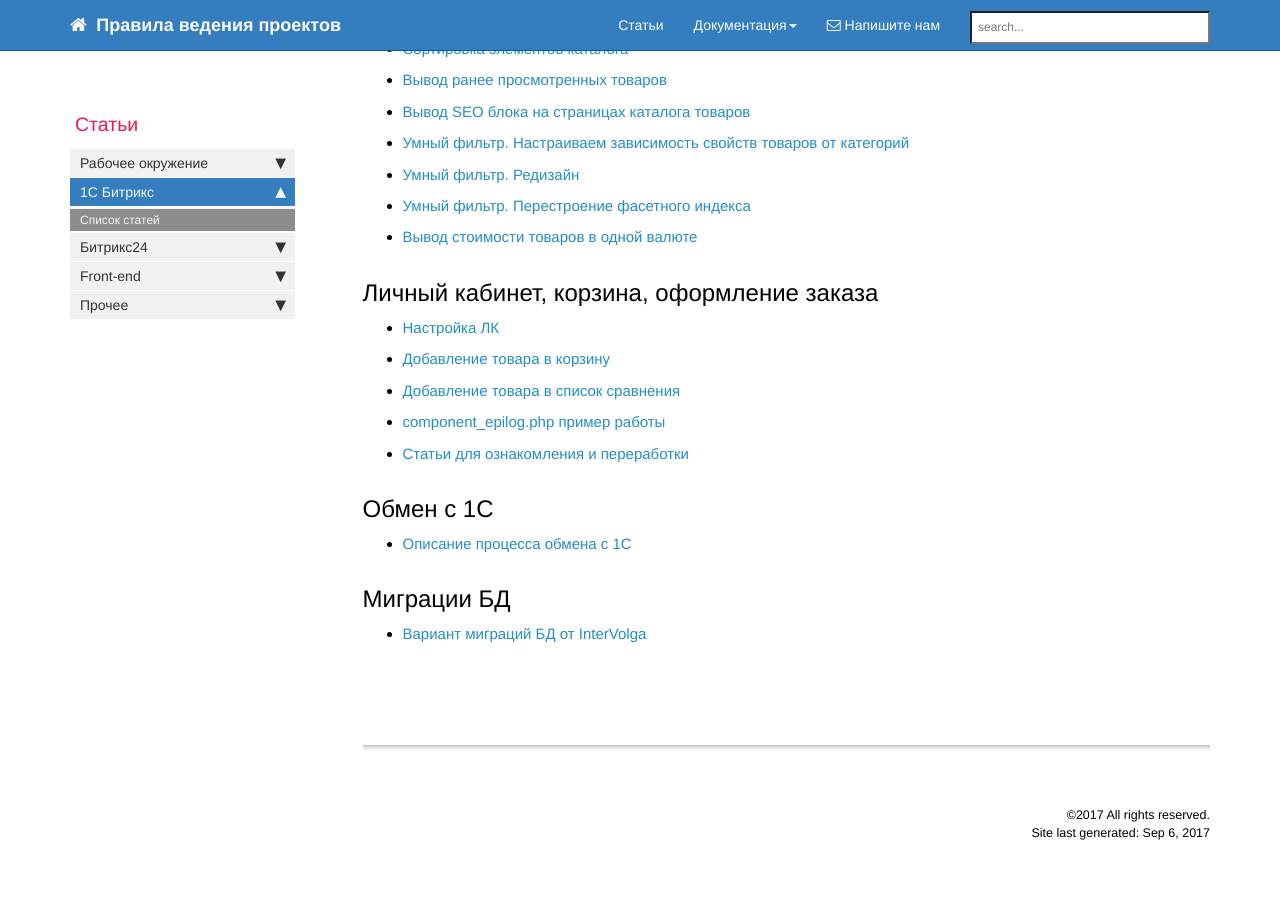
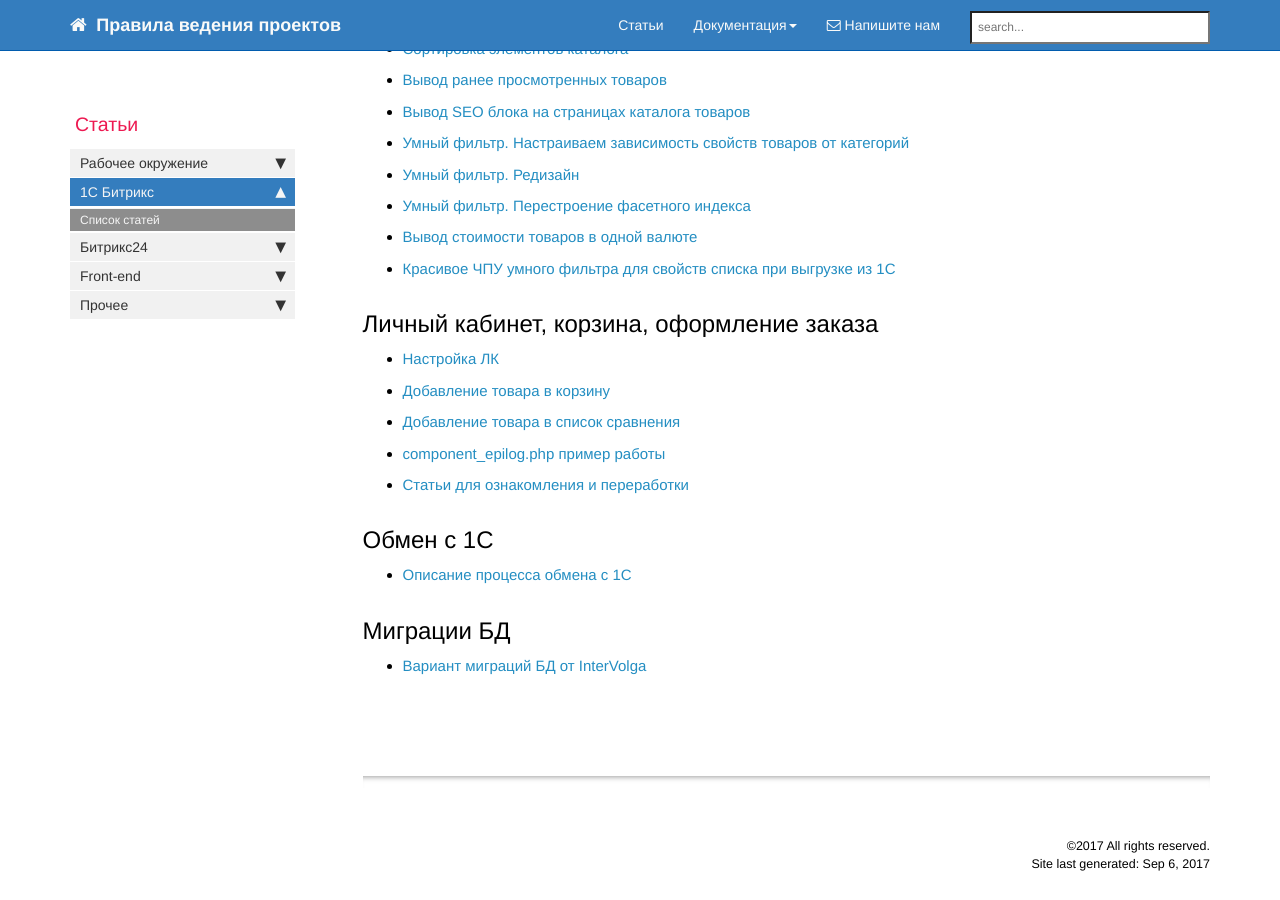
Before and after one commit to gdecider/gdecider.github.io, a Jekyll site: the page built from pages/articles/articles-g-cms-bitrix.md, in a window 1280 px wide and 900 px high, scrolled down 715 px. Built offline with Jekyll 4.4.1, drawn with Linux system fonts in a browser that asks for light colours; nearby versions of some CDN libraries; comment, search, counter and statistics services are not loaded.

Commit message:
Update articles-g-cms-bitrix.md

```diff
--- a/pages/articles/articles-g-cms-bitrix.md
+++ b/pages/articles/articles-g-cms-bitrix.md
@@ -32,6 +32,7 @@ toc: false
 * [Умный фильтр. Редизайн](/articles_bx-smart-filter-redesign.html)
 * [Умный фильтр. Перестроение фасетного индекса](/articles_bx-smart-filter-faset.html)
 * [Вывод стоимости товаров в одной валюте](/articles_bx-catalog-vivod-stoimosti-tovarov-v-odnoi-valute.html)
+* [Красивое ЧПУ умного фильтра для свойств списка при выгрузке из 1С](/articles_bx-smart-filter-chpu-pri-vigruzke-iz-1c.html)
 
 ## Личный кабинет, корзина, оформление заказа
 
```
